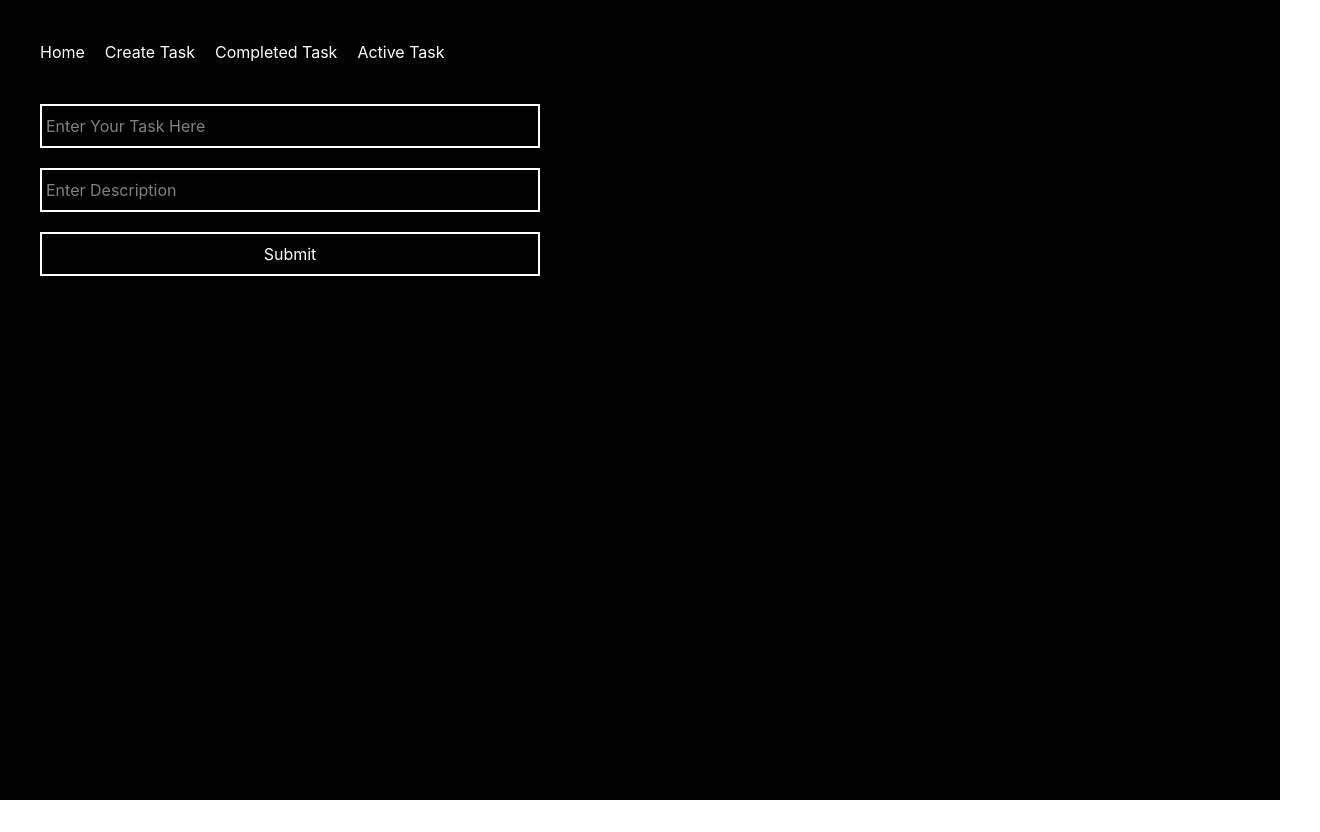
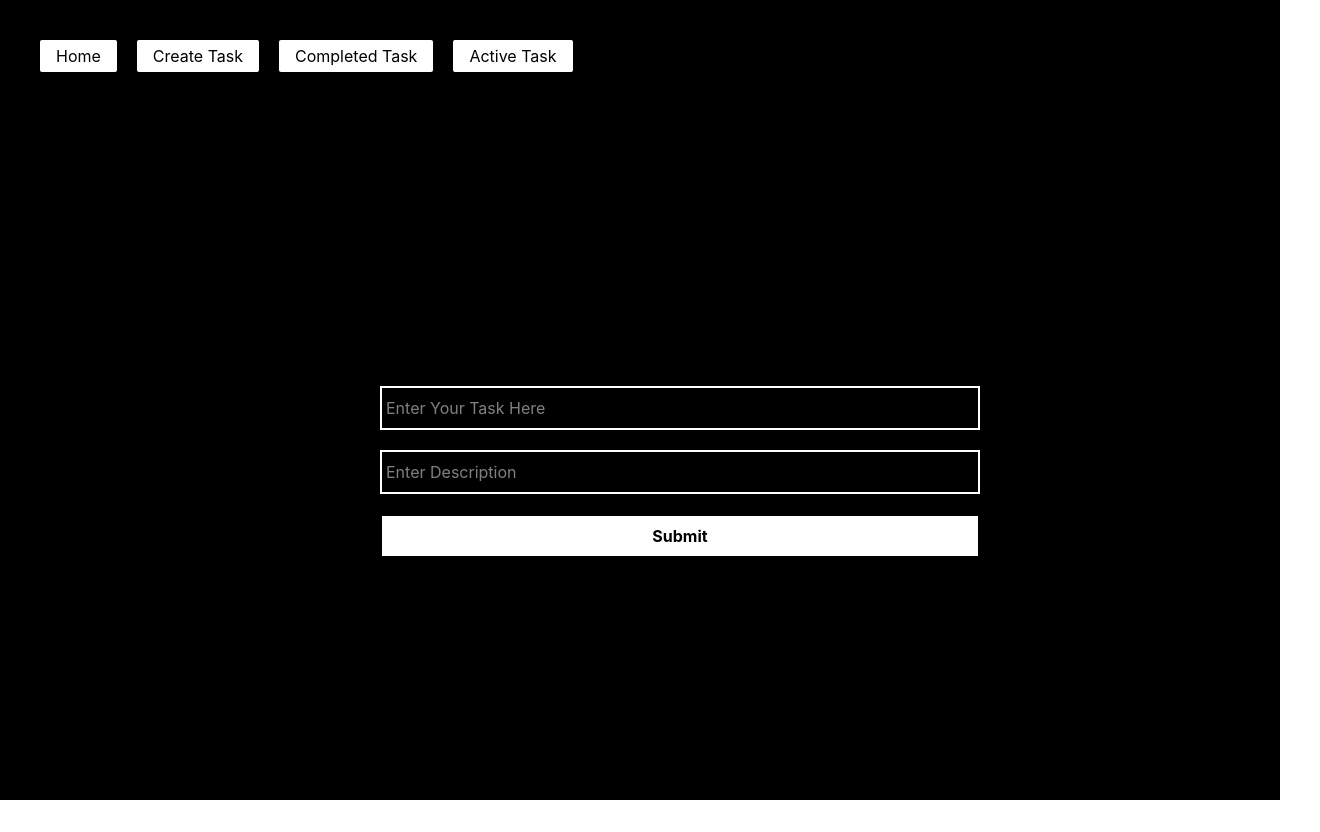
Before and after one commit to DeepakKumar-Nayak/MiniHackathon, a React (Vite) app: page /create in a window 1280 px wide. Shown: the whole page, 1320 px wide, since content can reach past the window. Before the commit the page ends 800 px from the top, so only its background shows below. Built offline with nearby package versions, Linux system fonts and the light colour scheme.

Commit message:
adding some basic styling

```diff
--- a/src/Component/Nav.jsx
+++ b/src/Component/Nav.jsx
@@ -4,12 +4,12 @@ import { Link } from 'react-router'
 function Nav() {
     return (
         <div className='navbar flex gap-5'>
-            <Link to="/">Home</Link>
-            <Link to="/create">
-                <button>Create Task</button>
+            <Link className='bg-white text-black px-4 py-1 cursor-pointer rounded-xs' to="/">Home</Link>
+            <Link className='bg-white text-black px-4 py-1 rounded-xs'  to="/create">
+                <button className='cursor-pointer'>Create Task</button>
             </Link>
-            <Link to="/completed">Completed Task</Link>
-            <Link to="/active">Active Task</Link>
+            <Link className='bg-white text-black px-4 py-1 cursor-pointer rounded-xs'  to="/completed">Completed Task</Link>
+            <Link className='bg-white text-black px-4 py-1 cursor-pointer rounded-xs'  to="/active">Active Task</Link>
         </div>
     )
 }
--- a/src/pages/CompletedTask.jsx
+++ b/src/pages/CompletedTask.jsx
@@ -15,12 +15,16 @@ function CompletedTask() {
     }
 
     return (
-        <div className='completed-container w-[300px]'>
+        <div className='completed-container w-[600px]'>
             {
                 CompletedTask.map((data)=>(
-                    <div className="show-completed-task w-full flex justify-between mt-10">
-                        <h1 className='w-full'>{data.task}</h1>
-                        <button className='border-2 px-4'>Completed</button>
+                    <div className="show-completed-task w-full flex justify-between mt-10 items-center">
+                        <div className="task-info">
+                        <h1 className='w-full text-2xl'>{data.task}</h1>
+                        <h1 className='text-l w-[400px]'>{data.description}</h1>
+                        </div>
+
+                        <button className='border-2 px-4 py-2 bg-green-900'>Completed</button>
                     </div>
 
 
--- a/src/pages/CreateTask.jsx
+++ b/src/pages/CreateTask.jsx
@@ -22,11 +22,11 @@ function CreateTask() {
     }
 
     return (
-        <div className='create-task mt-10'>
-            <form className='w-[500px] flex flex-col justify-between gap-5' onSubmit={handleSubmit(AddTask)}>
+        <div className='create-task mt-10 w-screen h-[100%] flex justify-around items-center'>
+            <form className='w-[600px] flex flex-col justify-between gap-5' onSubmit={handleSubmit(AddTask)}>
                 <input className='border-2 w-full py-2 px-1' type="text" placeholder='Enter Your Task Here' {...register('task')} />
                 <input type="text" className='border-2 w-full py-2 px-1' placeholder='Enter Description' {...register('description')} />
-                <input className='border-2 px-5 py-2' type="submit" value="Submit"/>
+                <input className='border-2 px-5 py-2 bg-white font-bold text-black' type="submit" value="Submit"/>
             </form>
         </div>
     )
--- a/src/pages/EditTaskDetail.jsx
+++ b/src/pages/EditTaskDetail.jsx
@@ -36,7 +36,7 @@ function EditTaskDetail() {
             <form className='flex flex-col gap-5 mt-5' onSubmit={handleSubmit(EditData)}>
                 <input className='w-full border-2 px-2 py-2' type="text" placeholder='Get Your Data Edited Here' {...register('task')}/>
                 <input  className='w-full border-2 px-2 py-2' type="text" placeholder='Get Your Description Edit Here' {...register('description')}/>
-                <input className='border-2 px-5' type="submit" value="Update" />
+                <input className='border-2 px-5 py-2 bg-white text-black font-bold' type="submit" value="Update" />
             </form>
         </div>
     )
```
